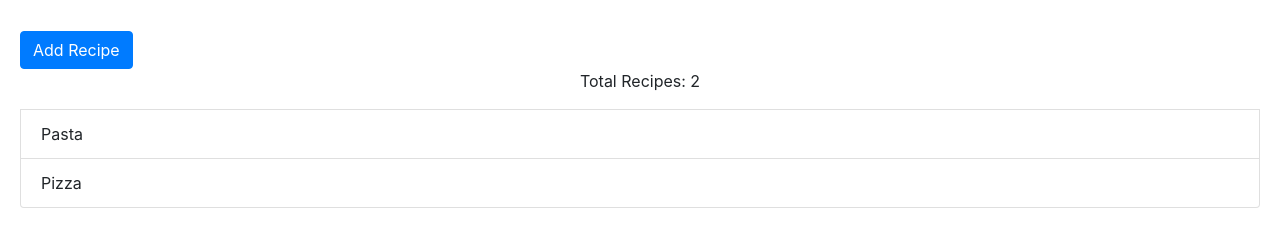
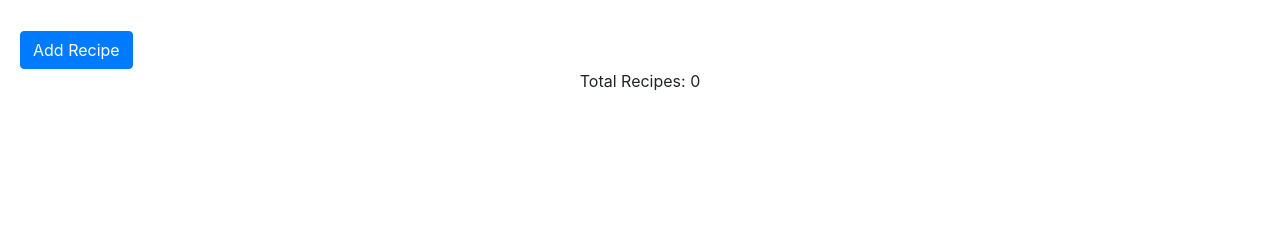
Before and after one commit to pablo-jurado/recipe-box, a React (Create React App) app: page / in a window 1280 px wide. Shown: the part 167-414 px from the top of the page. Built offline with nearby package versions, Linux system fonts and the light colour scheme.

Commit message:
add local storage

```diff
--- a/src/index.js
+++ b/src/index.js
@@ -64,6 +64,8 @@ export function updateState(action, payload) {
     updateState('close_editor');
   }
 
+  localStorage.setItem("appState", JSON.stringify(appState));
+
   render(appState);
 };
 
--- a/src/state.js
+++ b/src/state.js
@@ -1,5 +1,7 @@
+var appState = JSON.parse(localStorage.getItem("appState"));
 
-var appState = {
+if (!appState) {
+  var defaultState = {
     editor: {
       id: null,
       active: false,
@@ -8,36 +10,11 @@ var appState = {
       ingredient: "",
       ingredients: []
     },
-  recipes: [
-    {
-      id: 1,
-      active: null,
-      name: 'Pasta',
-      description: 'In large bowl, mix first 4 ingredients. Mix water and oil; add to flour mixture. Turn onto floured surface; knead for 2 minutes.',
-      ingredients: [
-        '1 teaspoon italian seasoning',
-        '1⁄2 teaspoon garlic powder',
-        '1⁄2 teaspoon salt',
-        '1⁄8 teaspoon pepper',
-        '1 1⁄2 cups pepperoni slices',
-        '1 cup shredded mozzarella cheese',
-        '1 cup shredded monterey jack cheese',
-        '3 tablespoons grated parmesan cheese'
-      ]
-    },
-    {
-      id: 2,
-      active: null,
-      name: 'Pizza',
-      description: 'In large bowl, mix first 4 ingredients. Mix water and oil; add to flour mixture. Turn onto floured surface; knead for 2 minutes.',
-      ingredients: [
-        '1 teaspoon italian seasoning',
-        '1⁄2 teaspoon garlic powder',
-        '1⁄2 teaspoon salt',
-        '1⁄8 teaspoon pepper'
-      ]
-    }
-  ]
+    recipes: []
   };
 
+  localStorage.setItem("appState", JSON.stringify(defaultState));
+  appState = defaultState;
+}
+
 export default appState;
```
Lines whose indentation alone changed are shown as unchanged.
